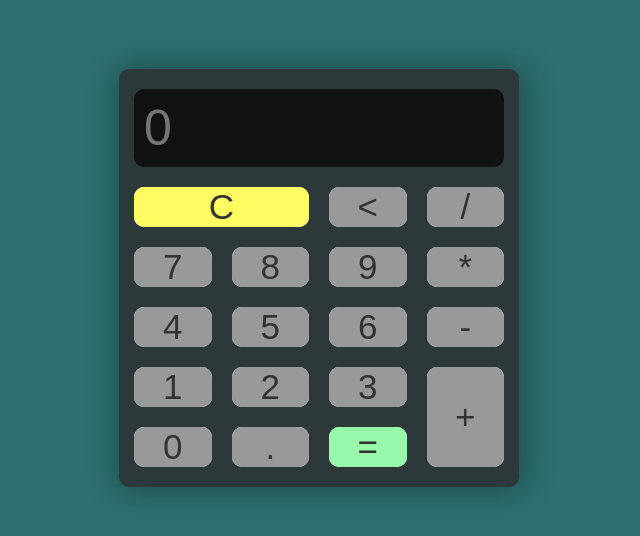
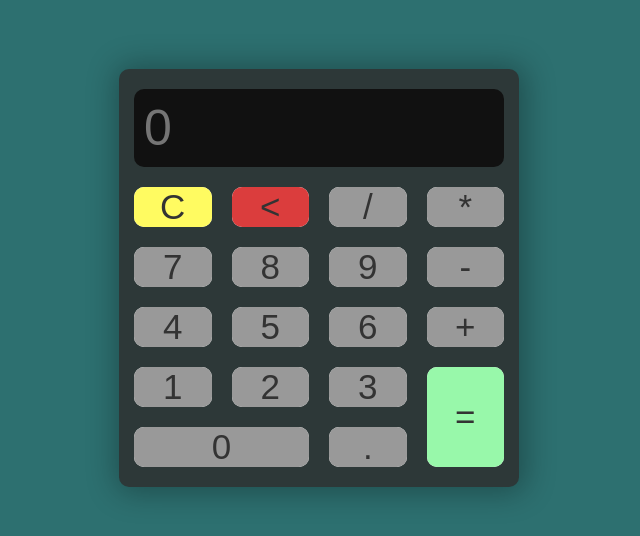
Before and after one commit to lenyn29/calculator, a plain HTML site: page index.html in a window 1280 px wide. Shown: the part 122-658 px from the top of the page, without its empty margins (321-961 px from the left). Drawn offline with Linux system fonts and the light colour scheme.

Commit message:
repnsive

```diff
--- a/index.html
+++ b/index.html
@@ -13,14 +13,17 @@
             <div class="screen">
                 <input type="text" placeholder="0" disabled id="screen-result">
             </div>
-            <div class="btn-cal btn-cal-radius btn-clean">
+            <div class="btn-cal btn-cal-radius">
                 <input type="button" value="C" class="clean" onclick="clean()">
             </div>
-            <div class="btn-cal btn-cal-radius del">
-                <input type="button" value="<" onclick="back()">
+            <div class="btn-cal btn-cal-radius">
+                <input type="button" value="<" class="del" onclick="back()">
             </div>
             <div class="btn-cal btn-cal-radius">
                 <input type="button" value="/" onclick="getData(this)">
+            </div>
+            <div class="btn-cal btn-cal-radius">
+                <input type="button" value="*" onclick="getData(this)">
             </div>
             <div class="btn-cal btn-cal-radius">
                 <input type="button" value="7" onclick="getData(this)">
@@ -32,7 +35,7 @@
                 <input type="button" value="9" onclick="getData(this)">
             </div>
             <div class="btn-cal btn-cal-radius">
-                <input type="button" value="*" onclick="getData(this)">
+                <input type="button" value="-" onclick="getData(this)">
             </div>
             <div class="btn-cal btn-cal-radius">
                 <input type="button" value="4" onclick="getData(this)">
@@ -44,7 +47,7 @@
                 <input type="button" value="6" onclick="getData(this)">
             </div>
             <div class="btn-cal btn-cal-radius">
-                <input type="button" value="-" onclick="getData(this)">
+                <input type="button" value="+" onclick="getData(this)">
             </div>
             <div class="btn-cal btn-cal-radius">
                 <input type="button" value="1" onclick="getData(this)">
@@ -55,16 +58,13 @@
             <div class="btn-cal btn-cal-radius">
                 <input type="button" value="3" onclick="getData(this)">
             </div>
-            <div class="btn-cal btn-cal-radius plus">
-                <input type="button" value="+" onclick="getData(this)">
-            </div>
             <div class="btn-cal btn-cal-radius btn-0">
                 <input type="button" value="0" onclick="getData(this)">
             </div>
             <div class="btn-cal btn-cal-radius btn-equal">
                 <input type="button" value="=" class="equal" onclick="calculate()">
             </div>
-            <div class="btn-cal btn-cal-radius punto">
+            <div class="btn-cal btn-cal-radius">
                 <input type="button" value="." onclick="getData(this)">
             </div>
 
--- a/style.css
+++ b/style.css
@@ -3,7 +3,6 @@
     padding: 0;
     box-sizing: border-box;
 }
-
 .body{
     background-color: rgb(45, 112, 112);
     width: 100%;
@@ -12,9 +11,8 @@
     justify-content: center;
     align-items: center;
 }
-
 .calculator{
-    width: 400px;
+    width: 100%;
     border-radius: 10px;
     background-color: rgb(45, 56, 56);
     box-shadow: 2px 1px 30px 5px rgba(0, 0, 0, 0.3);
@@ -23,7 +21,6 @@
     grid-template-columns: repeat(4, 1fr);
     grid-gap: 20px;
 }
-
 .screen{
     background-color: #111;
     color: rgb(108, 146, 144);
@@ -31,7 +28,6 @@
     padding: 10px;
     grid-column: 1/5;
 }
-
 .screen > input {
     background: none;
     color: inherit;
@@ -40,15 +36,12 @@
     font-size: 50px;
     width: 100%;
 }
-
 .btn-cal{
     background: #fff;
 }
-
 .btn-cal-radius{
     border-radius: 10px;
 }
-
 .btn-cal > input{
     border: 0;
     width: 100%;
@@ -59,44 +52,37 @@
     outline: none;
     font-size: 35px;
 }
-
-.btn-cal .clean{
+.btn-cal > .clean{
     background: #fffb61;
 }
-.del{
-    grid-row: 2/3;
+.btn-cal > .del{
+    background: rgb(219, 61, 61);
 }
-.btn-clean{
-    grid-row: 2/3;
+.btn-cal > .equal{
+    background: #98f8aa;
+}
+.btn-0{
+    grid-row: 6/7;
     grid-column: 1/3;
 }
 .btn-equal{
-    grid-row: 6/7;
-    grid-column: 3/4;
-}
-.plus{
     grid-row: 5/7;
     grid-column: 4/5;
 }
-
-.btn-cal > .equal{
-    background: #98f8aa;
+@media (min-width: 900px){
+    .calculator{
+     width: 400px;;
+    }
+    .btn-cal > .clean:hover{
+        background: #eee836;
+    }
+    .btn-cal > .del:hover{
+        background: rgb(226, 38, 38);
+    }
+    .btn-cal > .equal:hover{
+        background: #57eb72;
+    }
+    .btn-cal > input:hover{
+        background: #777;
+    }
 }
-
-.btn-cal :hover{
-    background: #666;
-    color: #fff;
-    transition-duration: .5s;
-}
-
-.btn-cal > .clean:hover{
-    background: #eeeb11;
-    color: #fff;
-    transition-duration: .5s;
-}
-
-.btn-cal > .equal:hover{
-    background: #98c88a;
-    color: #fff;
-    transition-duration: .5s;
-}
```
